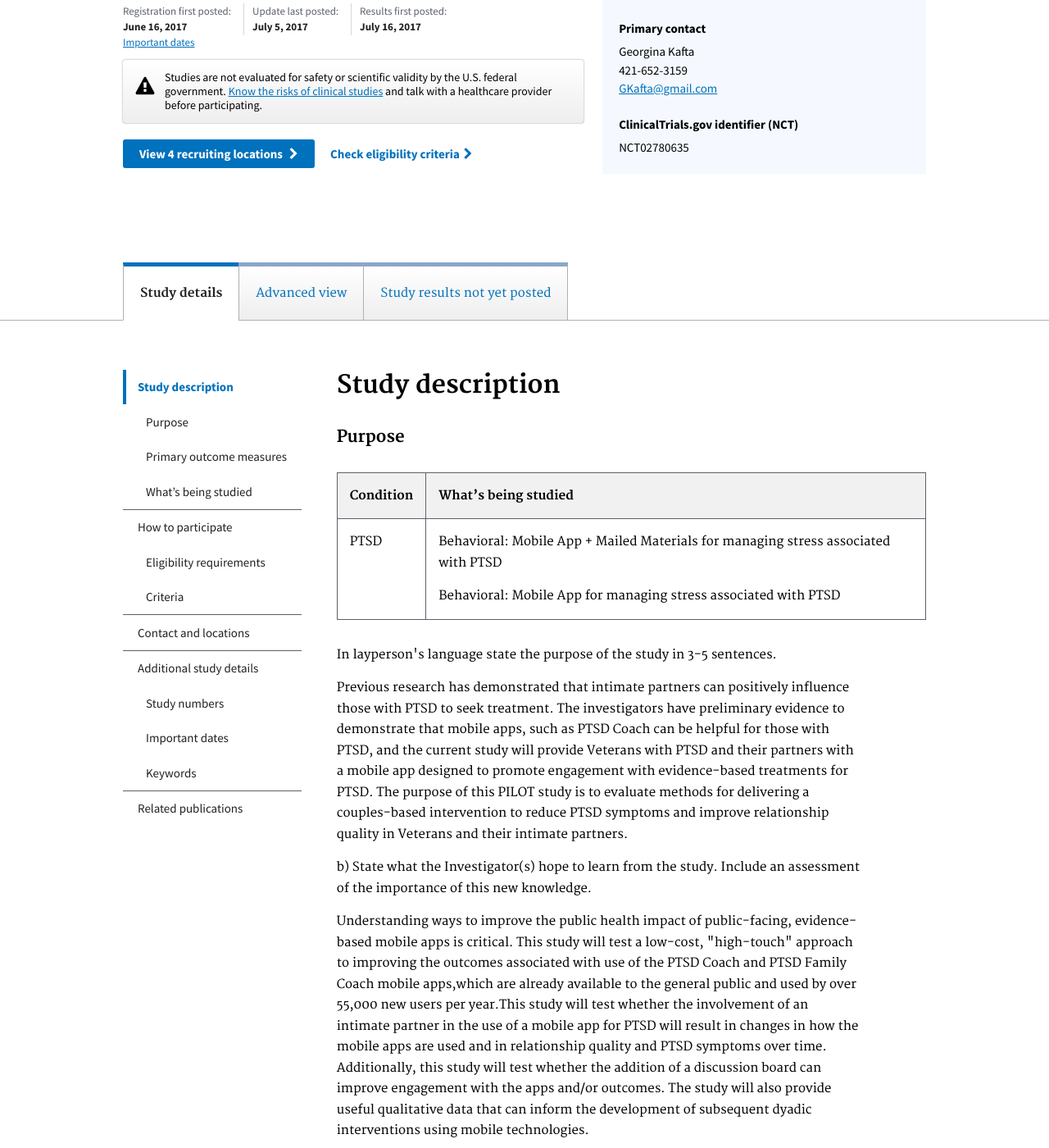
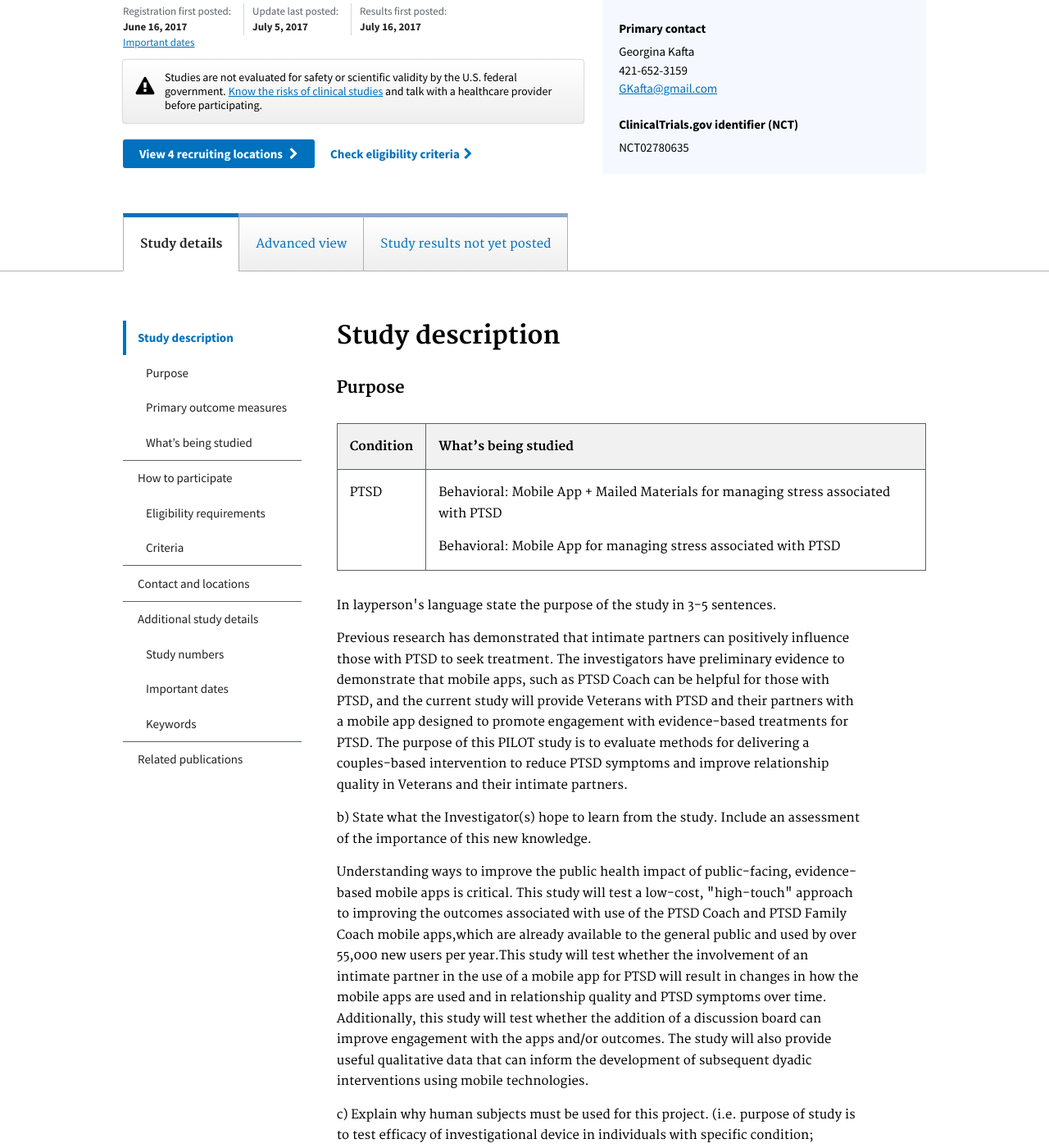
Before and after one commit to 18F/clinical-trials-prototype, a Jekyll site: the page built from pages/study-detail.md, in a window 1280 px wide and 1400 px high, scrolled down 301 px. Shown: the whole window at 82% size. Built offline with Jekyll 4.4.1, drawn with Linux system fonts in a browser that asks for light colours.

Commit message:
Fix study detail intro margins

```diff
--- a/_layouts/study-detail.html
+++ b/_layouts/study-detail.html
@@ -41,8 +41,8 @@
     </div>
   </div>
 </nav>
-<div class="usa-grid usa-section">
-  <div class="study_detail-intro usa-width-seven-twelfths">
+<div class="usa-grid study_detail-intro">
+  <div class="study_detail-intro-main usa-width-seven-twelfths">
     <span class="study-status study-status-recruiting">
       <i class="fa fa-circle" aria-hidden="true"></i>
       Recruiting
--- a/_sass/_custom.scss
+++ b/_sass/_custom.scss
@@ -533,6 +533,10 @@
 }
 
 .study_detail-intro {
+  padding-top: 6rem;
+}
+
+.study_detail-intro-main {
   clear: right;
 
   @include media($medium-screen) {
```
